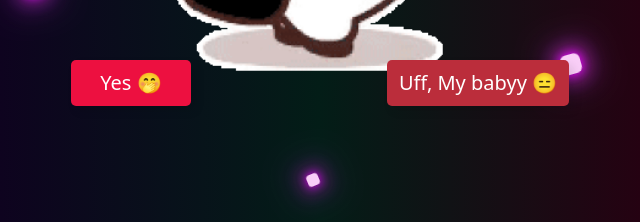
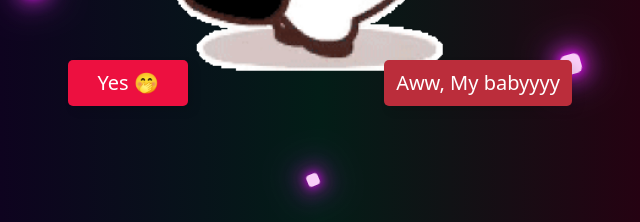
Before and after one commit to Zerdkk/askingout, a website: page ask-her-out-main/Pages/Page 8/no3.html in a window 1280 px wide. In both pictures the pointer is over the button 798 px from the left and 660 px from the top of the page. Shown: the part 578-800 px from the top of the page, 320-960 px from the left. Drawn offline with nearby package versions, Linux system fonts and the light colour scheme.

Commit message:
css ufftoaww

```diff
--- a/ask-her-out-main/Pages/Page 8/no3.css
+++ b/ask-her-out-main/Pages/Page 8/no3.css
@@ -108,7 +108,7 @@ img{
 }
 
 #no:hover:before {
-    content:"Uff, My babyy 😑";
+    content:"Aww, My babyyyy";
 }
 
 body.noo {
```
